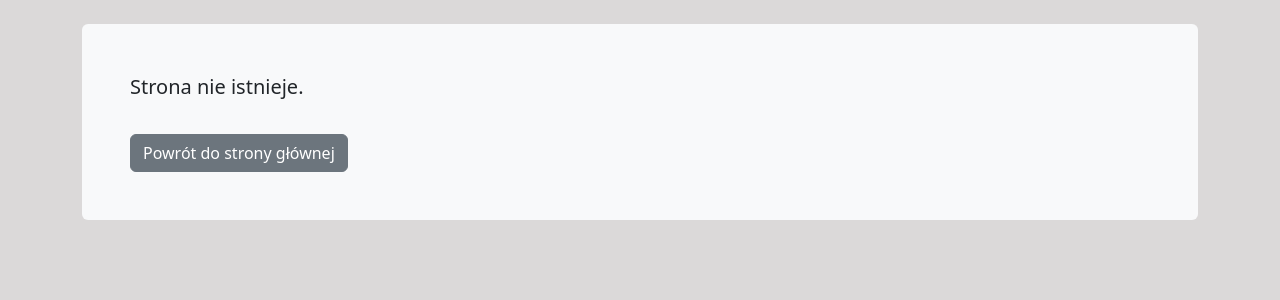
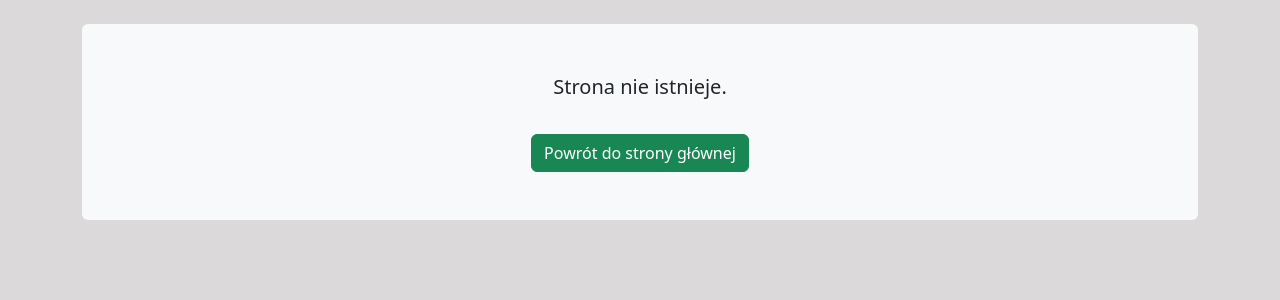
Before and after one commit to LittleRingPlover/wegelancko_app, a Django app: template recipes/templates/recipes/404.html in a window 1280 px wide. Shown: the part 88-388 px from the top of the page. Run offline with Django 4.2, Linux system fonts and the light colour scheme; the template is opened without the code that fills it, so the values that code supplies are empty; some libraries are stand-ins or nearby versions.

Commit message:
Update 404.html

```diff
--- a/recipes/templates/recipes/404.html
+++ b/recipes/templates/recipes/404.html
@@ -1,8 +1,8 @@
 {% extends 'recipes/base.html' %}
 {% block page_header %}
-<div class="mt-4 p-5 bg-light text-dark rounded">
+<div class="mt-4 p-5 bg-light text-dark rounded d-flex flex-column align-items-center">
   <p class="lead">Strona nie istnieje.</p>
-  <a href="{% url 'recipes:index' %}" class="btn btn-secondary mt-3">Powrót do strony głównej</a>
+  <a href="{% url 'recipes:index' %}" class="btn btn-success mt-3">Powrót do strony głównej</a>
 </div>
 {% endblock page_header %}
 {% block content %}
```
